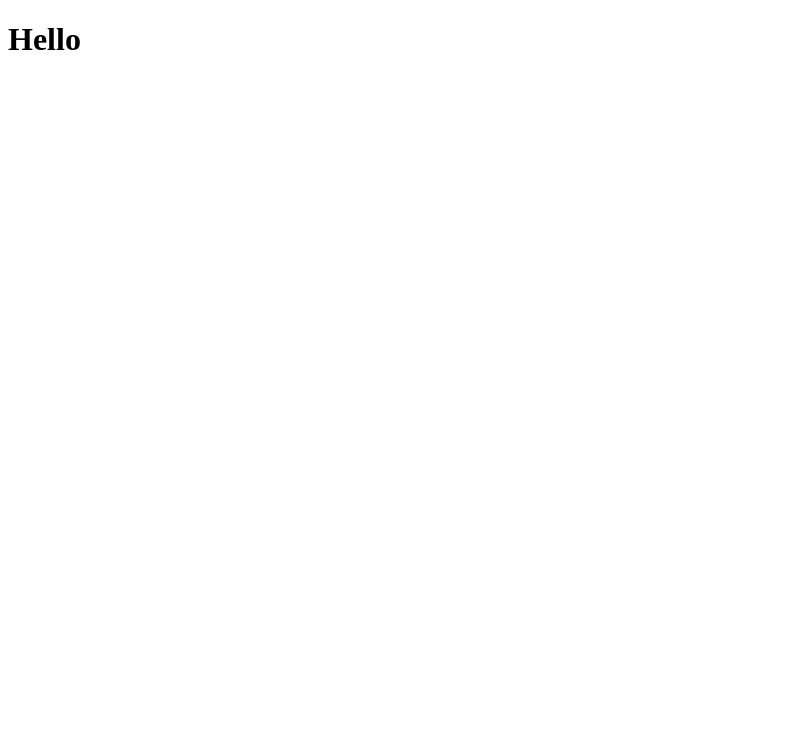
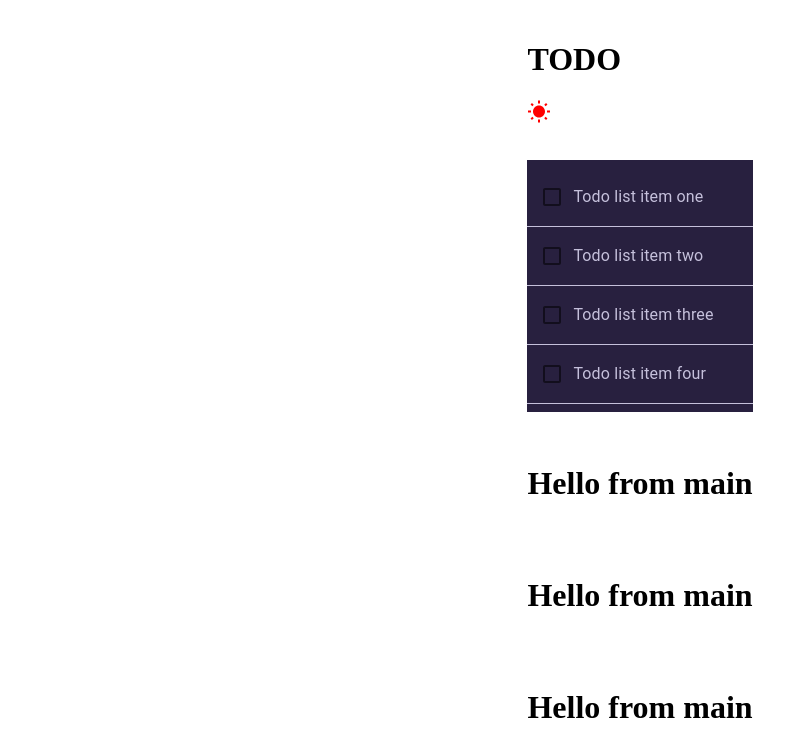
Before and after one commit to chandrasekhar2039/TODO, a React (Create React App) app: page / in a window 1280 px wide. Shown: the top 756 px of the page, without its empty margins (0-808 px from the left). Built offline with nearby package versions, Linux system fonts and the light colour scheme.

Commit message:
theme toggel enabled

```diff
--- a/package.json
+++ b/package.json
@@ -4,6 +4,7 @@
   "private": true,
   "dependencies": {
     "@material-ui/core": "^4.12.3",
+    "@material-ui/icons": "^4.11.2",
     "@testing-library/jest-dom": "^5.11.4",
     "@testing-library/react": "^11.1.0",
     "@testing-library/user-event": "^12.1.10",
--- a/src/App.tsx
+++ b/src/App.tsx
@@ -1,9 +1,11 @@
-
+import ApplyTheme from "./components/applyTheme";
+import './Styles/style.scss'
+import Main from "./components/main"
 function App() {
   return (
-    <div>
-      <h1>Hello</h1>
-    </div>
+    <ApplyTheme>
+    <Main/>
+  </ApplyTheme>
   );
 }
 
--- a/src/Redux/Reducers/themeReducers.ts
+++ b/src/Redux/Reducers/themeReducers.ts
@@ -1,17 +1,22 @@
 import {dark,Light} from "../../Styles/theme";
 
-const init:object = dark;
+
+const init = {
+  value:dark,
+  toggel:true
+};
 
 
-const themeReducers = (state:object=init , { type })=>{
+const themeReducers = (state=init , { type })=>{
   switch(type){
     case "DARK":
-    return dark;
+    return {value:dark, toggel:false};
     case "LIGHT":
-    return Light
+    return {value:Light, toggel:true};
     default :
     return state
   }
 }
 
+
 export default themeReducers;
--- a/src/Redux/store.ts
+++ b/src/Redux/store.ts
@@ -5,5 +5,5 @@ const store = createStore(rootReducers,
   (window as any).__REDUX_DEVTOOLS_EXTENSION__ &&
     (window as any).__REDUX_DEVTOOLS_EXTENSION__());
 
-
+export type RootState = ReturnType<typeof store.getState>
 export default store;
--- /dev/null
+++ b/src/Styles/_variables.scss
@@ -0,0 +1,7 @@
+:root {
+  --bg-color: #171717;
+  --bg-card: #28203F;
+  --link-color: #4F34B4;
+  --txt-color: #C5C0DB;
+  --txt-color-sec: #F4F4F4;
+}
--- /dev/null
+++ b/src/Styles/main.module.scss
@@ -0,0 +1,25 @@
+.container{
+  margin: 1rem;
+}
+
+.themeSun{
+  color: red;
+  cursor: pointer;
+}
+.themeMoon{
+  color: black;
+  cursor: pointer;
+}
+
+.list{
+  background-color: var(--bg-card);
+
+  .listItem{
+    border-bottom: 1px solid var(--txt-color);
+    background-clip: padding-box;
+  }
+
+  .listTxt{
+    color: var(--txt-color)
+  }
+}
--- /dev/null
+++ b/src/Styles/style.scss
@@ -0,0 +1 @@
+@import "variables";
--- /dev/null
+++ b/src/components/applyTheme.tsx
@@ -0,0 +1,29 @@
+import {useEffect} from "react"
+import {useSelector} from "react-redux";
+import {RootState} from "../Redux/store"
+
+const ApplyTheme = ({children})=>{
+
+  let state = useSelector((state:RootState) => state.Theme.value);
+
+
+  useEffect(()=>{
+  changeTheme(state);
+  },[state])
+
+  return children
+}
+
+const changeTheme =(theme:object)=>{
+  var keys:string[] = Object.keys(theme);
+  var values:string[] = Object.values(theme);
+
+keys.forEach((variables, index)=>{
+  document.documentElement.style.setProperty(
+        variables,
+        values[index]
+      );
+})
+}
+
+export default ApplyTheme;
--- /dev/null
+++ b/src/components/main.tsx
@@ -0,0 +1,88 @@
+import {useDispatch,useSelector} from "react-redux";
+import {set_dark,set_light} from "../Redux/Actions/Theme/action";
+import styles from "../Styles/main.module.scss"
+import {RootState} from "../Redux/store"
+import {
+  Container,
+  Grid,
+  Hidden,
+  Paper,
+  List,
+  ListItem,
+  ListItemIcon,
+  ListItemText,
+  Checkbox,
+  FormControlLabel,
+  CheckboxProps
+} from "@material-ui/core"
+
+import WbSunnyIcon from '@material-ui/icons/WbSunny';
+import NightsStayIcon from '@material-ui/icons/NightsStay';
+
+
+
+const Main=()=>{
+var dispatch = useDispatch();
+var toggel = useSelector((state:RootState)=> state.Theme.toggel);
+
+
+var SwitchTheme=()=>{
+  if(toggel)
+  dispatch(set_dark());
+  else
+  dispatch(set_light());
+
+}
+
+  return(
+
+      <Grid container direction="column" alignContent="center" spacing={1}>
+
+        <div  className={styles.container}>
+          <h1> TODO</h1>
+          <span hidden={!toggel} onClick={SwitchTheme}><WbSunnyIcon className={styles.themeSun} /></span>
+          <span hidden={toggel} onClick={SwitchTheme}><NightsStayIcon className={styles.themeMoon} /></span>
+        </div>
+
+        <div  className={styles.container}>
+          <List className={styles.list} >
+            <ListItem className={styles.listItem}>
+                <Checkbox edge="start" className={styles.listcheck}  color="primary"/>
+                <ListItemText className={styles.listTxt}>Todo list item one </ListItemText>
+            </ListItem>
+
+            <ListItem className={styles.listItem}>
+                <Checkbox edge="start" className={styles.listcheck} color="primary"/>
+                <ListItemText className={styles.listTxt}>Todo list item two </ListItemText>
+            </ListItem>
+
+            <ListItem className={styles.listItem}>
+                <Checkbox edge="start" className={styles.listcheck} color="primary"/>
+                <ListItemText className={styles.listTxt}>Todo list item three </ListItemText>
+            </ListItem>
+
+            <ListItem className={styles.listItem}>
+                <Checkbox edge="start" className={styles.listcheck} color="primary"/>
+                <ListItemText className={styles.listTxt}>Todo list item four </ListItemText>
+            </ListItem>
+          </List>
+        </div>
+
+        <div  className={styles.container} >
+          <h1 > Hello from main</h1>
+        </div>
+
+        <div  className={styles.container}>
+          <h1 > Hello from main</h1>
+        </div>
+
+        <div  className={styles.container}>
+          <h1 > Hello from main</h1>
+        </div>
+
+    </Grid>
+  )
+}
+
+
+export default Main;
```
Also changed, not shown: src/Styles/App.scss (deleted), src/Styles/index.scss (deleted), 2 other files (tests, documents, lock files or other folders).
